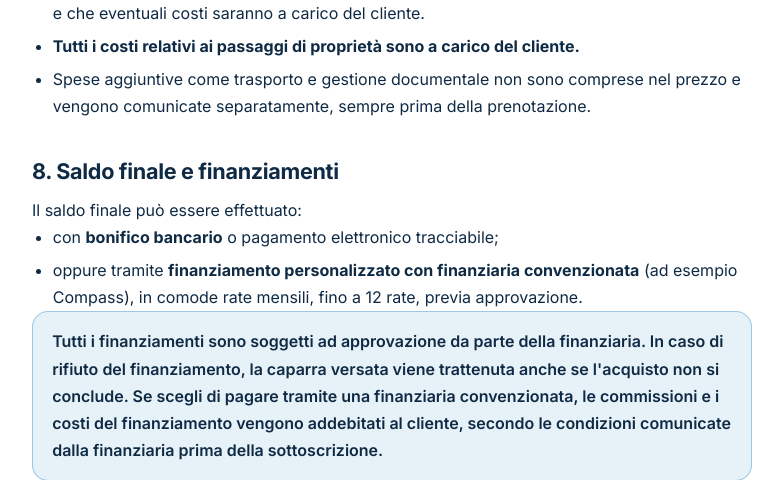
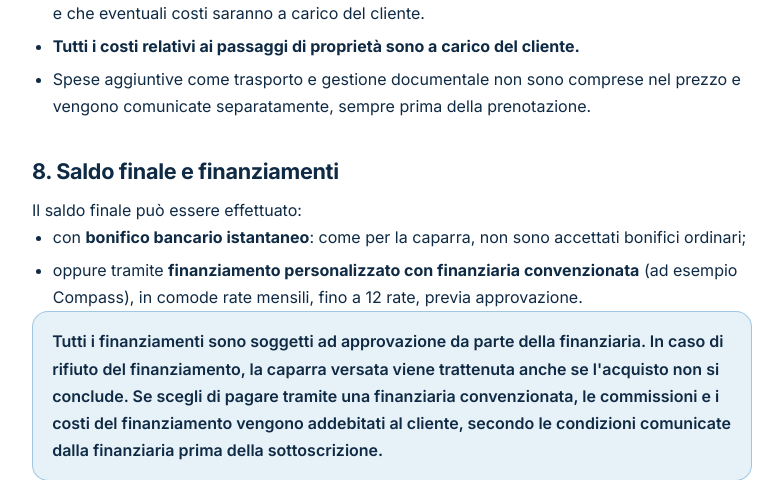
Before and after one commit to AlexTesta00/thehouseofdogs-site, a PHP site: page /termini.php in a window 1280 px wide. Shown: the part 3163-3643 px from the top of the page, without its empty margins (248-1031 px from the left). Run offline with PHP 8.4, Linux system fonts and the light colour scheme; some libraries are stand-ins or nearby versions.

Commit message:
docs: final balance payable by instant bank transfer only
Co-Authored-By: Claude Fable 5.2 <noreply@anthropic.com>

```diff
--- a/site/termini.php
+++ b/site/termini.php
@@ -109,7 +109,7 @@
   <h2 id="saldo">8. Saldo finale e finanziamenti</h2>
   <p>Il saldo finale può essere effettuato:</p>
   <ul>
-    <li>con <strong>bonifico bancario</strong> o pagamento elettronico tracciabile;</li>
+    <li>con <strong>bonifico bancario istantaneo</strong>: come per la caparra, non sono accettati bonifici ordinari;</li>
     <li>oppure tramite <strong>finanziamento personalizzato con finanziaria convenzionata</strong> (ad esempio Compass), in comode rate mensili, fino a 12 rate, previa approvazione.</li>
   </ul>
   <p class="warn">Tutti i finanziamenti sono soggetti ad approvazione da parte della finanziaria. In caso di rifiuto del finanziamento, la caparra versata viene trattenuta anche se l'acquisto non si conclude. Se scegli di pagare tramite una finanziaria convenzionata, le commissioni e i costi del finanziamento vengono addebitati al cliente, secondo le condizioni comunicate dalla finanziaria prima della sottoscrizione.</p>
```
